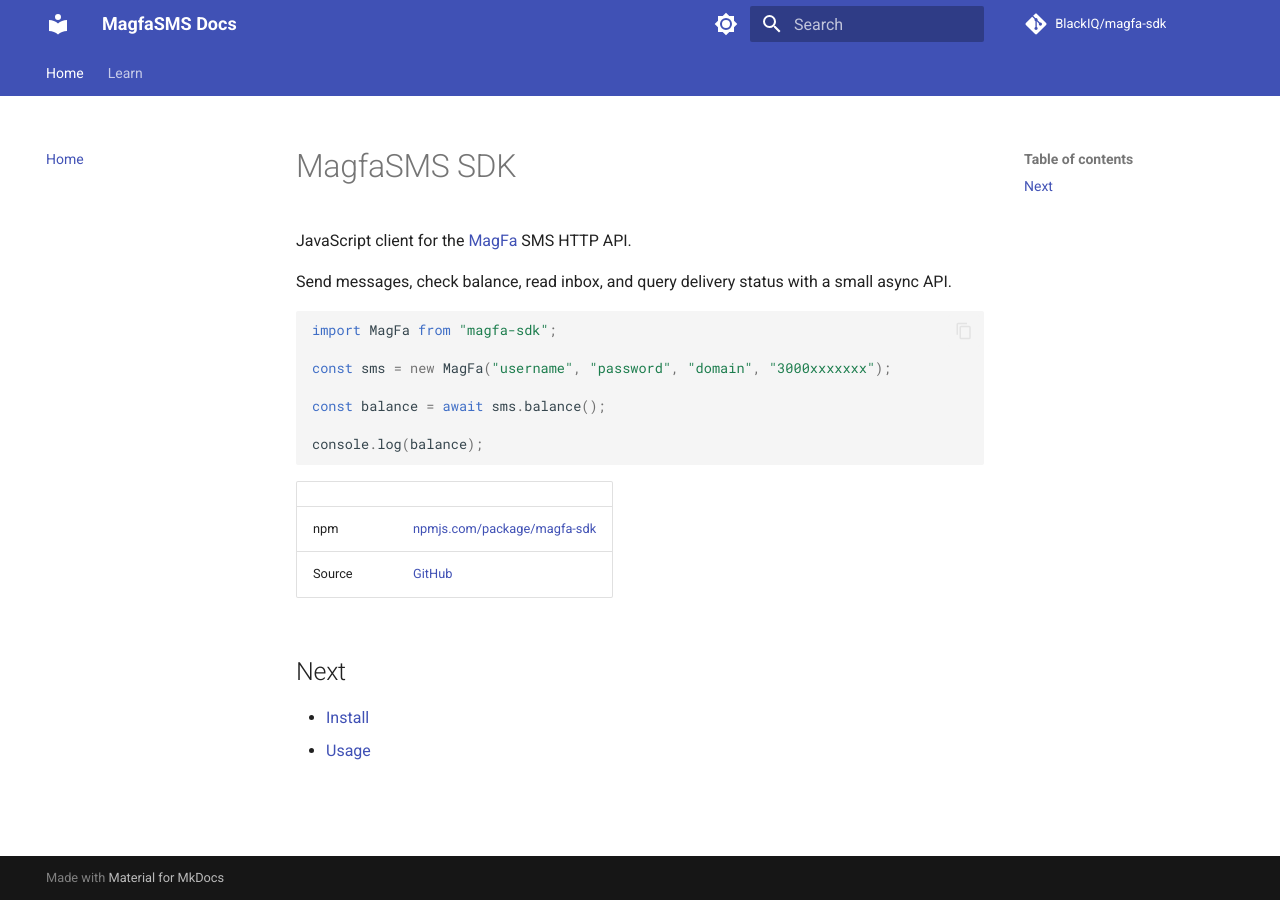
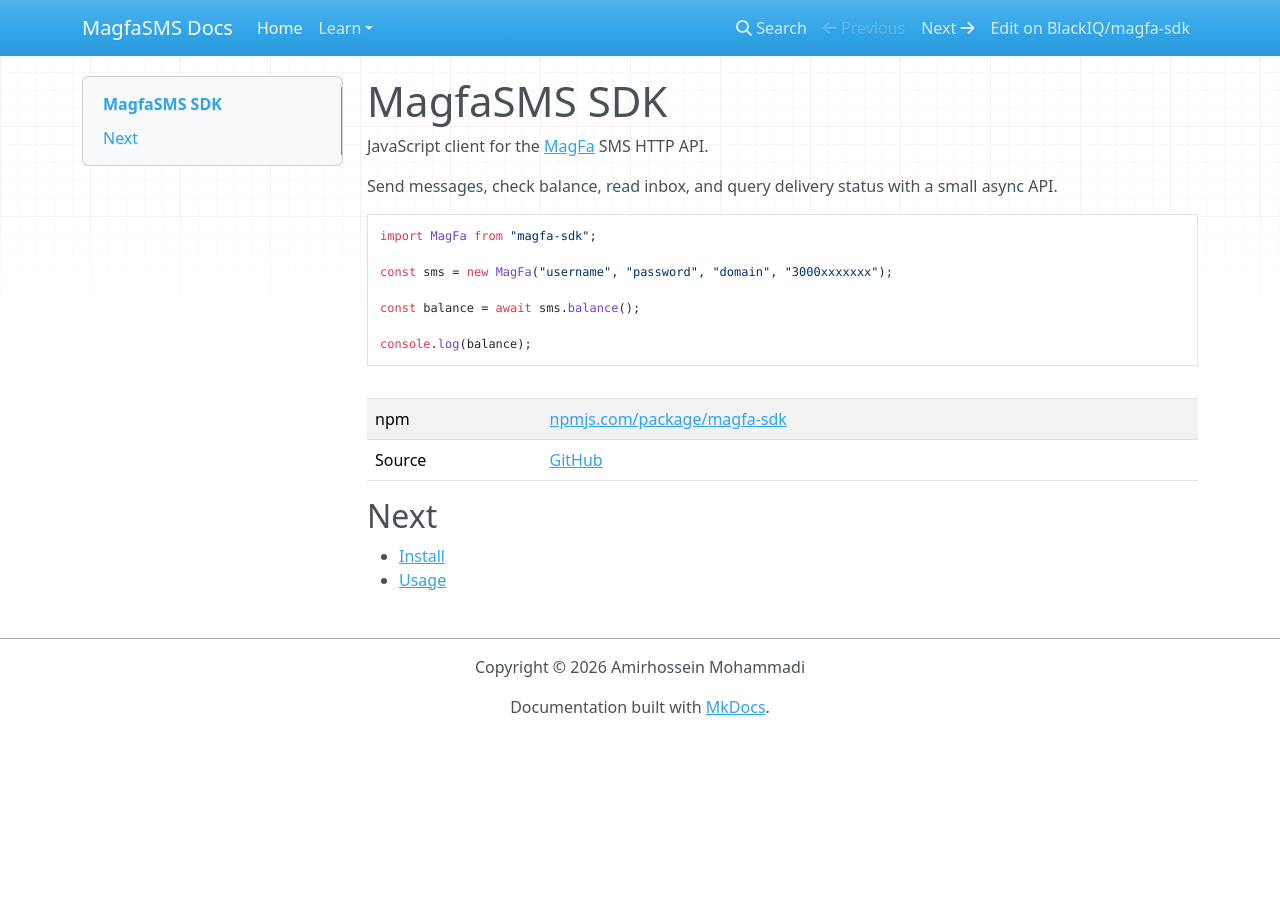
Before and after one commit to BlackIQ/magfa-sdk, an MkDocs documentation site: the page built from docs/docs/index.md, in a window 1280 px wide. Built offline with MkDocs 1.6.1, drawn with Linux system fonts in a browser that asks for light colours; nearby versions of some CDN libraries; comment, search, counter and statistics services are not loaded.

```diff
--- a/docs/mkdocs.yml
+++ b/docs/mkdocs.yml
@@ -1,28 +1,63 @@
+INHERIT: ./mkdocs.env.yml
+
 site_name: MagfaSMS Docs
 site_description: Official MagfaSMS Package documentation
+site_author: Amirhossein Mohammadi
 site_url: https://magfasms.amirhossein.info
 
 repo_url: https://github.com/BlackIQ/magfa-sdk
 repo_name: BlackIQ/magfa-sdk
 
+copyright: Copyright &copy; 2026 Amirhossein Mohammadi
+
 theme:
-  name: material
+  variant: classic
   palette:
-    - scheme: default
+    - media: "(prefers-color-scheme)"
+      toggle:
+        icon: material/lightbulb-auto
+        name: Switch to light mode
+    - media: '(prefers-color-scheme: light)'
+      scheme: default
       primary: indigo
+      accent: indigo
       toggle:
-        icon: material/brightness-7
-        name: Dark mode
-    - scheme: slate
+        icon: material/lightbulb
+        name: Switch to dark mode
+    - media: '(prefers-color-scheme: dark)'
+      scheme: slate
       primary: indigo
+      accent: indigo
       toggle:
-        icon: material/brightness-4
-        name: Light mode
+        icon: material/lightbulb-outline
+        name: Switch to system preference
+  font:
+    text: Vazirmatn
+    code: JetBrains Mono
+  icon:
+    repo: octicons/mark-github-24
   features:
+    - content.code.annotate
+    - content.code.copy
+    - content.code.select
+    - content.footnote.tooltips
     - navigation.tabs
-    - navigation.sections
-    - content.code.copy
+    - content.tabs.link
+    - navigation.tabs.sticky
+    - content.tooltips
+    - navigation.footer
+    - navigation.indexes
+    - navigation.instant
+    - navigation.instant.prefetch
+    - navigation.instant.preview
+    - navigation.instant.progress
+    - navigation.path
+    - navigation.top
+    - navigation.tracking
+    - search.highlight
+    - search.share
     - search.suggest
+    - toc.follow
 
 nav:
   - Home: index.md
@@ -30,9 +65,29 @@ nav:
     - Install: learn/install.md
     - Usage: learn/usage.md
 
-markdown_extensions:
-  - tables
-  - admonition
-  - pymdownx.superfences
-  - pymdownx.highlight:
-      anchor_linenums: true
+extra:
+  social:
+    - icon: fontawesome/brands/gitlab
+      link: https://gitlab.com/BlackIQ
+      name: Follow me in GitLab
+    - icon: fontawesome/brands/github
+      link: https://github.com/BlackIQ
+      name: Follow me in GitHub
+    - icon: fontawesome/brands/linkedin
+      link: https://www.linkedin.com/in/amirhosseinmohammadi
+    - icon: fontawesome/solid/envelope
+      link: mailto:hi@amirhossein.info
+      name: Connect in LinkedIn
+
+plugins:
+  - search
+
+validation:
+  invalid_links: true
+  invalid_link_anchors: true
+  unresolved_references: false
+  unresolved_footnotes: false
+  unused_definitions: false
+  unused_footnotes: false
+  shadowed_definitions: false
+  shadowed_footnotes: false
--- a/docs/pyproject.toml
+++ b/docs/pyproject.toml
@@ -2,12 +2,9 @@
 name = "magfasms-docs"
 version = "0.1.0"
 description = "JavaScript SDK for the MagFa SMS provider"
-readme = "README.md"
 requires-python = ">=3.13"
-dependencies = []
 
 [dependency-groups]
 dev = [
-    "mkdocs>=1.6.1",
-    "mkdocs-material>=9.8.0",
+    "zensical>=0.1.0",
 ]
```
Also changed, not shown: 1 other file.
